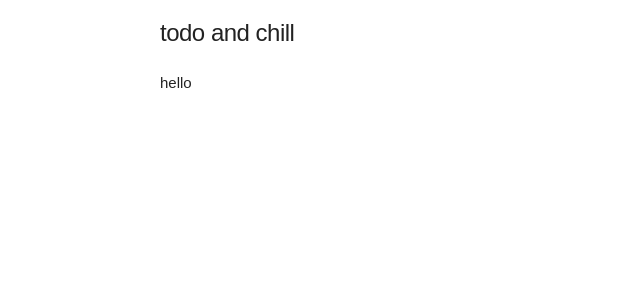
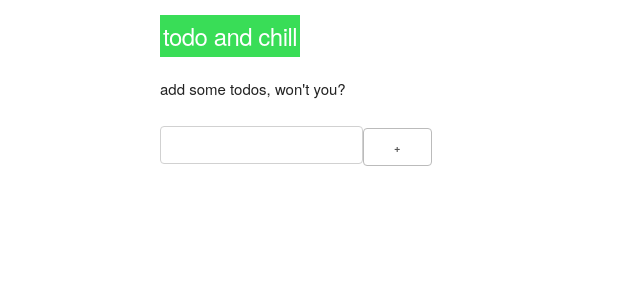
Before and after one commit to TristanAG/todo-and-chill, a React (Create React App) app: page / in a window 1280 px wide. Shown: the top 300 px of the page, without its empty margins (0-640 px from the left). Built offline with nearby package versions, Linux system fonts and the light colour scheme.

Commit message:
turning into components

```diff
--- a/src/css/index.css
+++ b/src/css/index.css
@@ -1,5 +1,19 @@
-body {
-  margin: 0;
-  padding: 0;
-  font-family: sans-serif;
+h5{
+  color: white;
+  background-color: #39dd57;
+  display: inline-block;
+  padding: 3px;
 }
+
+form{
+  margin-bottom: 4px;
+}
+
+.clear-all{
+  border-bottom: 2px solid #39dd57;
+  transition: .2s;
+}
+.clear-all:hover{
+  cursor: pointer;
+  opacity: .7;
+}
--- a/src/index.js
+++ b/src/index.js
@@ -1,23 +1,89 @@
-import React from 'react';
-import ReactDOM from 'react-dom';
-import './css/normalize.css';
-import './css/skeleton.css';
-import './css/index.css';
+import React from 'react'
+import ReactDOM from 'react-dom'
+import './css/normalize.css'
+import './css/skeleton.css'
+import './css/index.css'
 // import App from './App';
-import registerServiceWorker from './registerServiceWorker';
+// import registerServiceWorker from './registerServiceWorker'
 
 const app = {
-  title: 'todo and chill'
+  title: 'todo and chill',
+  todos: []
 }
 
-const template = (
-  <div className="container" style={{marginTop: '15px'}}>
-    <header>
-      <h5>{app.title}</h5>
-    </header>
-    <p>hello</p>
-  </div>
+
+class TodoApp extends React.Component {
+  render() {
+    return (
+      <div className="container" style={{marginTop: '15px'}}>
+        <Header />
+        <Prompt />
+        <TodoList />
+        <AddTodo />
+
+
+        {
+          app.todos.length > 0 && <span className="clear-all" onClick={clearTodos}>clear all</span>
+        }
+      </div>
+    )
+  }
+}
+
+const addTodo = (e) => {
+  e.preventDefault()
+  const todo = e.target.elements.todo.value
+  app.todos.push(todo)
+  e.target.elements.todo.value = ''
+  render()
+}
+
+const clearTodos = () => {
+  console.log('hello')
+  app.todos = []
+  render()
+}
+
+const Header = () => (
+  <header>
+    <h5>{app.title}</h5>
+  </header>
 )
 
-ReactDOM.render(template, document.getElementById('root'));
-registerServiceWorker();
+const Prompt = () => (
+  <p>
+    {
+      app.todos.length > 0 ?
+        `you have ${app.todos.length} todos` :
+        'add some todos, won\'t you?'
+    }
+  </p>
+)
+
+const TodoList = () => (
+  <ul>
+    {
+      app.todos.map((todo) => {
+        return <li key={todo}>{todo}</li>
+      })
+    }
+  </ul>
+)
+
+class AddTodo extends React.Component {
+  render() {
+    return (
+      <form onSubmit={addTodo}>
+        <input type="text" name="todo" />
+        <button>+</button>
+      </form>
+    )
+  }
+}
+
+const render = () => {
+  ReactDOM.render(<TodoApp />, document.getElementById('root'));
+}
+
+render()
+// registerServiceWorker();
```
